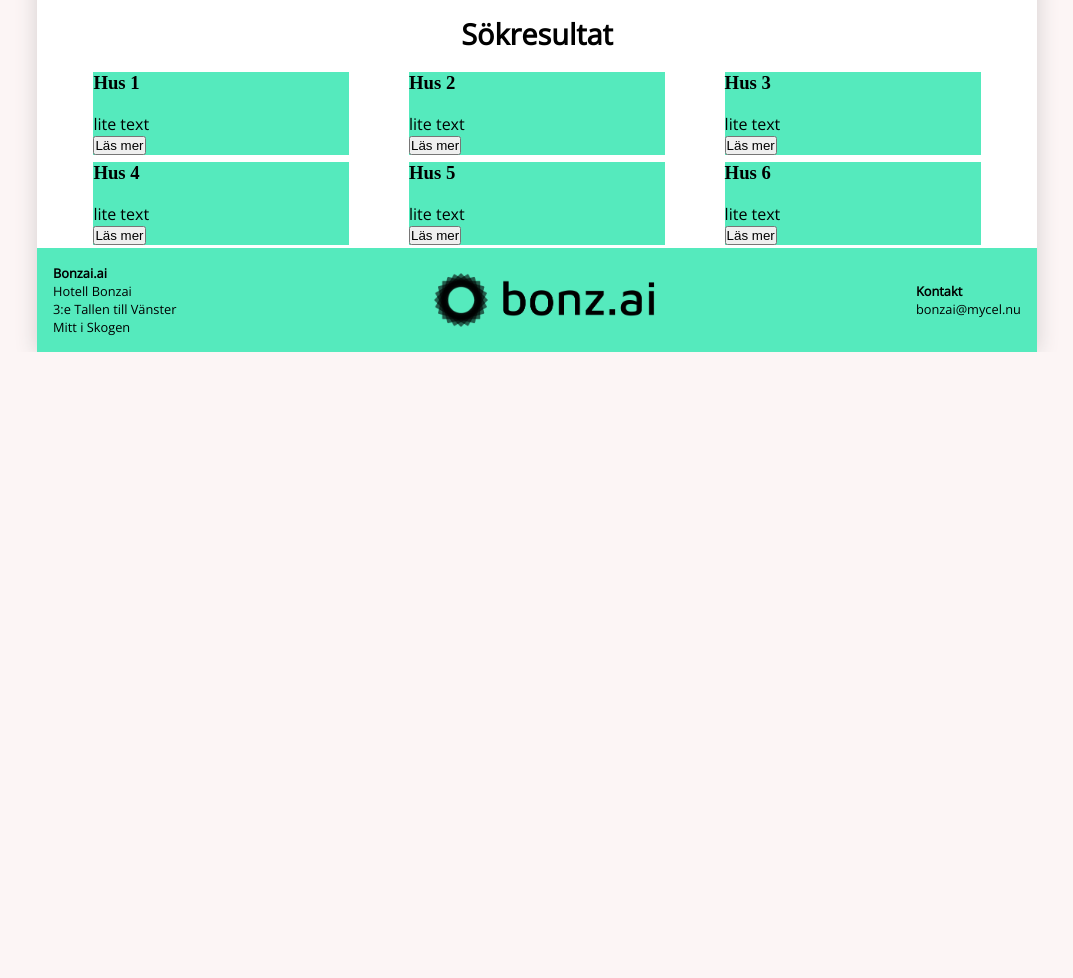
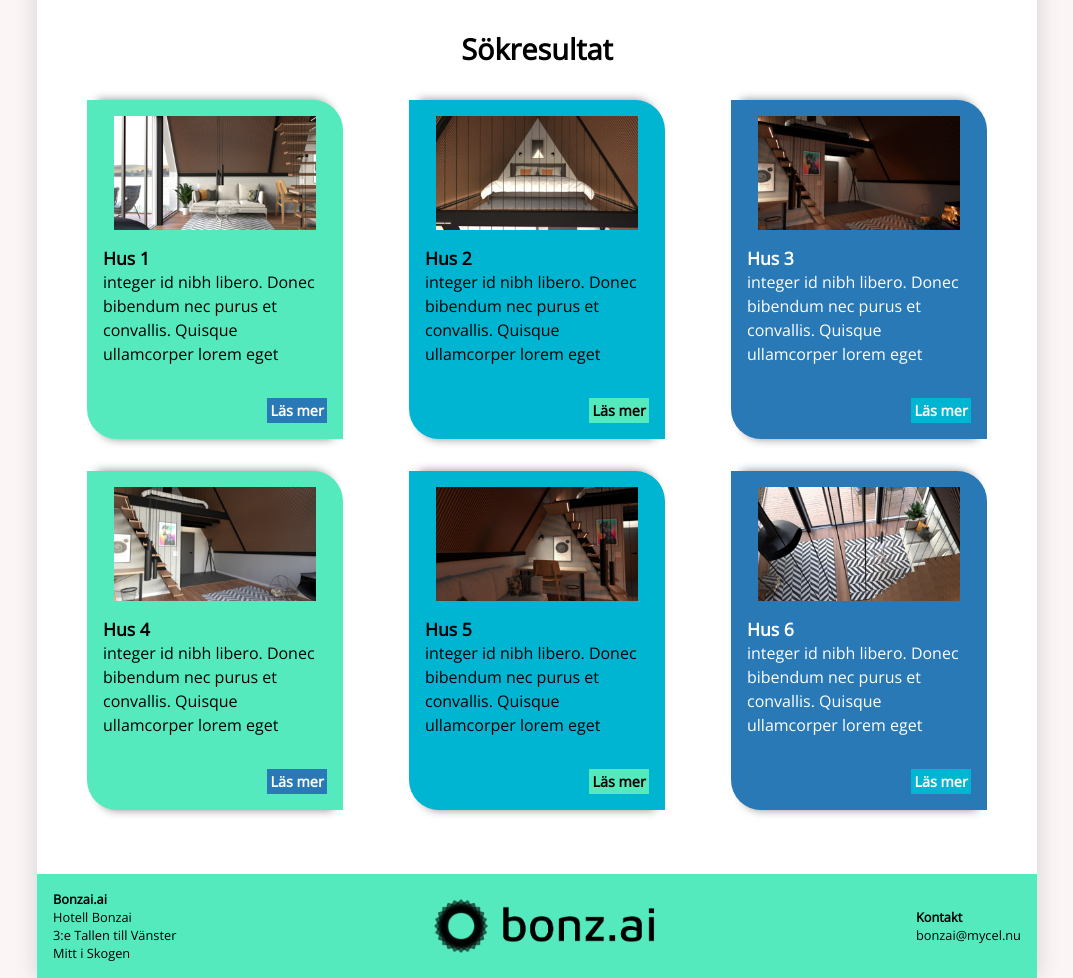
Before and after one commit to GlasMaol/Hotellet, a plain HTML site: page booking.html in a window 1280 px wide. Shown: the part 940-1918 px from the top of the page, without its empty margins (103-1176 px from the left). Before the commit the page ends 1292 px from the top, so only its background shows below. Drawn offline with nearby package versions, Linux system fonts and the light colour scheme.

Commit message:
updated booking and css added 6 pics for booking

```diff
--- a/booking.html
+++ b/booking.html
@@ -87,41 +87,41 @@
                 <h2>Sökresultat</h2>
             </section>
             <section class="main__section-results-container">
-                <article class="main__section-results-card">
+                <article class="main__section-results-card results-card-1">
+                    <img src="./pictures/hus-3.jpg" class="main__section-img">
                     <h3>Hus 1</h3>
-                    <img src="">
-                    <p>lite text</p>
-                    <button>Läs mer</button>
+                    <p>integer id nibh libero. Donec bibendum nec purus et convallis. Quisque ullamcorper lorem eget</p>
+                    <button class="button__läsmer  button__läsmer-dark-blue">Läs mer</button>
                 </article>
-                <article class="main__section-results-card">
+                <article class="main__section-results-card results-card-2">
+                    <img class="main__section-img" src="./pictures/hus-4.jpg">
                     <h3>Hus 2</h3>
-                    <img src="">
-                    <p>lite text</p>
-                    <button>Läs mer</button>
+                    <p>integer id nibh libero. Donec bibendum nec purus et convallis. Quisque ullamcorper lorem eget</p>
+                    <button class="button__läsmer button__läsmer-light-green">Läs mer</button>
                 </article>
-                <article class="main__section-results-card">
-                    <h3>Hus 3</h3>
-                    <img src="">
-                    <p>lite text</p>
-                    <button>Läs mer</button>
+                <article class="main__section-results-card results-card-3">
+                    <img class="main__section-img" src="./pictures/hus-5.jpg">
+                    <h3 class="main__grid-item-2">Hus 3</h3>
+                    <p class="main__grid-item-2">integer id nibh libero. Donec bibendum nec purus et convallis. Quisque ullamcorper lorem eget</p>
+                    <button class="button__läsmer button__läsmer-light-blue">Läs mer</button>
                 </article>
-                <article class="main__section-results-card">
+                <article class="main__section-results-card results-card-4">
+                    <img class="main__section-img" src="./pictures/hus-6.jpg">
                     <h3>Hus 4</h3>
-                    <img src="">
-                    <p>lite text</p>
-                    <button>Läs mer</button>
+                    <p>integer id nibh libero. Donec bibendum nec purus et convallis. Quisque ullamcorper lorem eget</p>
+                    <button class="button__läsmer main__grid-item-2 button__läsmer-dark-blue">Läs mer</button>
                 </article>
-                <article class="main__section-results-card">
+                <article class="main__section-results-card results-card-5">
+                    <img class="main__section-img" src="./pictures/hus-7.jpg">
                     <h3>Hus 5</h3>
-                    <img src="">
-                    <p>lite text</p>
-                    <button>Läs mer</button>
+                    <p>integer id nibh libero. Donec bibendum nec purus et convallis. Quisque ullamcorper lorem eget</p>
+                    <button class="button__läsmer button__läsmer-light-green">Läs mer</button>
                 </article>
-                <article class="main__section-results-card">
-                    <h3>Hus 6</h3>
-                    <img src="">
-                    <p>lite text</p>
-                    <button>Läs mer</button>
+                <article class="main__section-results-card results-card-6">
+                    <img class="main__section-img" src="./pictures/hus-8.jpg">
+                    <h3 class="main__grid-item-2">Hus 6</h3>
+                    <p class="main__grid-item-2">integer id nibh libero. Donec bibendum nec purus et convallis. Quisque ullamcorper lorem eget</p>
+                    <button class="button__läsmer button__läsmer-light-blue">Läs mer</button>
                 </article>
             </section>
         </main>
--- a/styles.css
+++ b/styles.css
@@ -13,6 +13,7 @@
 }
 
 h2,
+h3,
 p {
     font-family: 'open sans', sans serif;
 }
@@ -21,6 +22,11 @@ h2 {
     font-size: 1.8rem;
     text-align: center;
     margin-bottom: 1rem;
+}
+
+h3 {
+    font-size: 1.1rem;
+    margin-top: 1rem;
 }
 
 p {
@@ -124,6 +130,8 @@ footer {
     display: grid;
     grid-template-columns: repeat(3, 1fr);
     margin-bottom: 3rem;
+    box-shadow: 0px -10px 10px -10px rgba(0,0,0,0.45),
+0px 10px 10px -10px rgba(0,0,0,0.45);
 }
 
 .main__form-article-container {
@@ -173,7 +181,7 @@ footer {
 
 /*styling förslag-grid bokningssida*/
 .main__section-img {
-    max-width: 80%;
+    max-width: 90%;
     align-self: center;
 }
 
@@ -209,6 +217,8 @@ footer {
     flex-direction: column;
     background-color: var(--light-blue);
     padding: 2rem;
+    box-shadow: 0px -10px 10px -10px rgba(0,0,0,0.45),
+0px 10px 10px -10px rgba(0,0,0,0.45);
 }
 
 .main__grid-item-1 {
@@ -256,12 +266,39 @@ footer {
     flex-direction: row;
    justify-content: space-evenly;
     flex-wrap: wrap;
+    margin-bottom: 3rem;
 }
 
 .main__section-results-card {
-    min-width: 16rem;
+    display: flex;
+    flex-direction: column;
+    max-width: 16rem;
     background-color: #55EABD;
-    margin: .2rem;
+    padding: 1rem;
+    border-radius: 0px 30px 0px 30px;
+    margin-bottom: 3rem;
+    margin: 1rem;
+    box-shadow: 0px -10px 10px -10px rgba(0,0,0,0.45),
+0px 10px 10px -10px rgba(0,0,0,0.45);
+}
+
+.results-card-1 {
+    background-color: var(--light-green);
+}
+.results-card-2 {
+    background-color: var(--light-blue);
+}
+.results-card-3 {
+    background-color: var(--dark-blue);
+}
+.results-card-4 {
+    background-color: var(--light-green);
+}
+.results-card-5 {
+    background-color: var(--light-blue);
+}
+.results-card-6 {
+    background-color: var(--dark-blue);
 }
 
 .footer__img-sizing {
```
Also changed, not shown: pictures/hus-3.jpg (added), pictures/hus-4.jpg (added), pictures/hus-5.jpg (added), pictures/hus-6.jpg (added), pictures/hus-7.jpg (added), pictures/hus-8.jpg (added).
